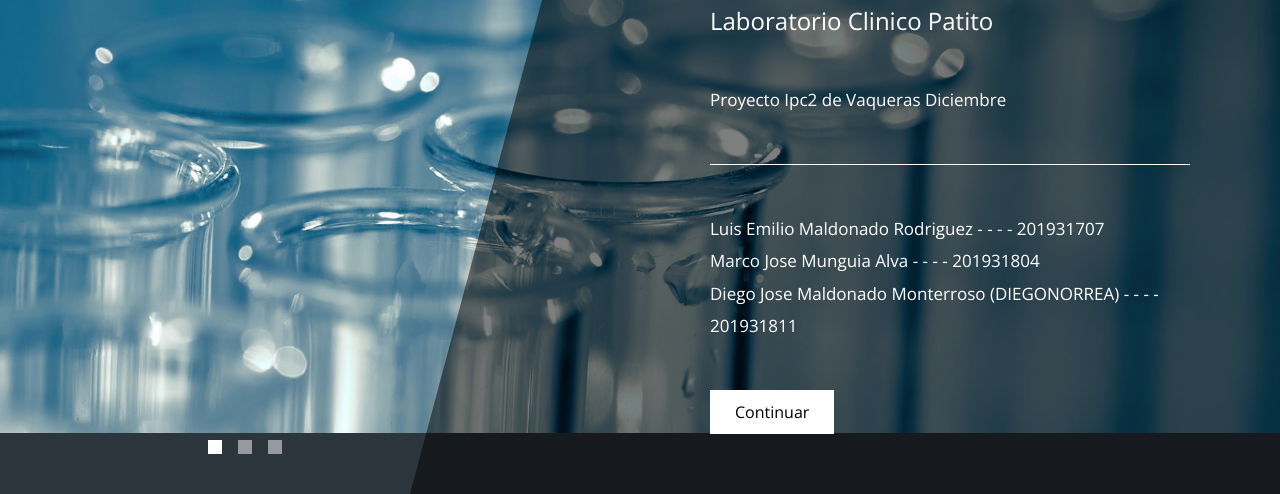
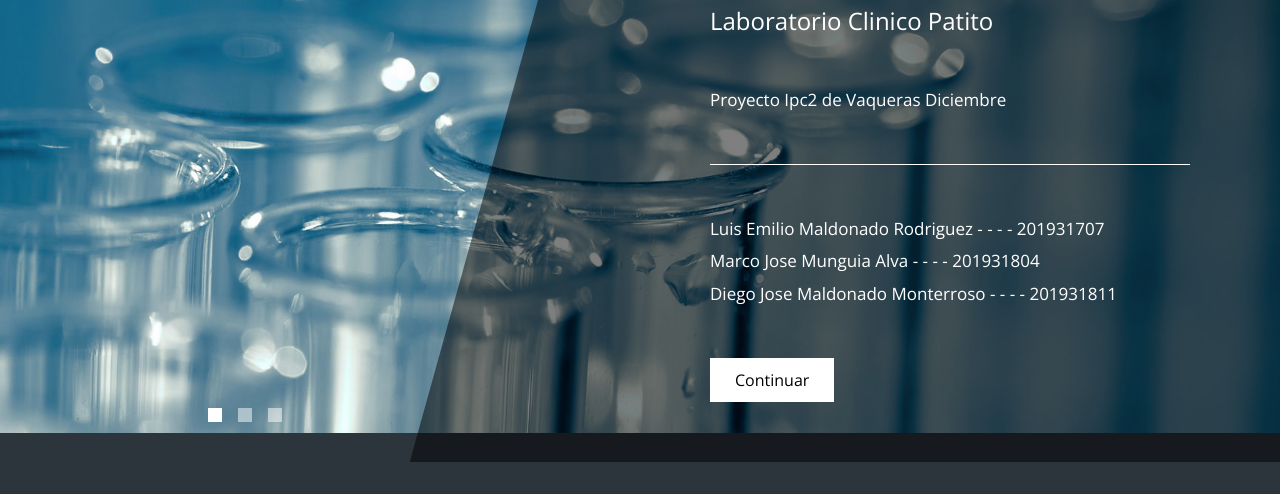
Before and after one commit to ElMalRod/Laboratorio-Patito, a website: page views/index.html in a window 1280 px wide. Shown: the part 367-861 px from the top of the page. After the commit the page ends 829 px from the top, so only its background shows below. Drawn offline with nearby package versions, Linux system fonts and the light colour scheme.

Commit message:
Quitando comentario estupido

```diff
--- a/views/index.html
+++ b/views/index.html
@@ -62,7 +62,7 @@
                             <br>
                             Marco Jose Munguia Alva - - - - 201931804
                             <br>
-                            Diego Jose Maldonado Monterroso (DIEGONORREA) - - - - 201931811
+                            Diego Jose Maldonado Monterroso - - - - 201931811
                         </p>
                         <a href="<Login.html" class="btn btn-primary">Continuar</a>
                     </section>
```
